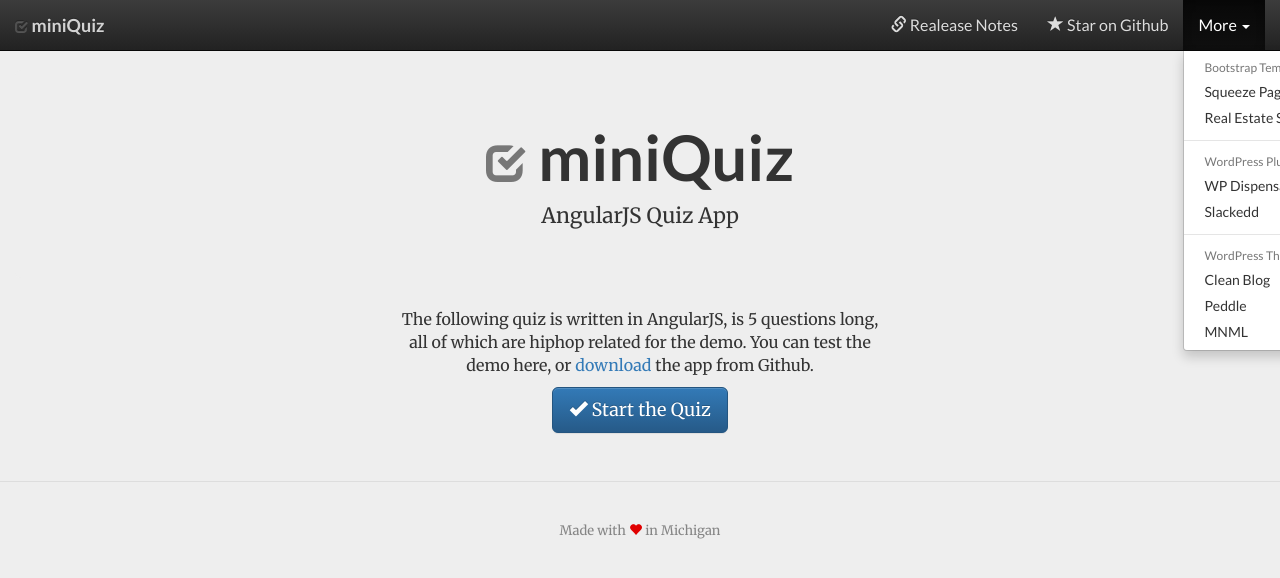
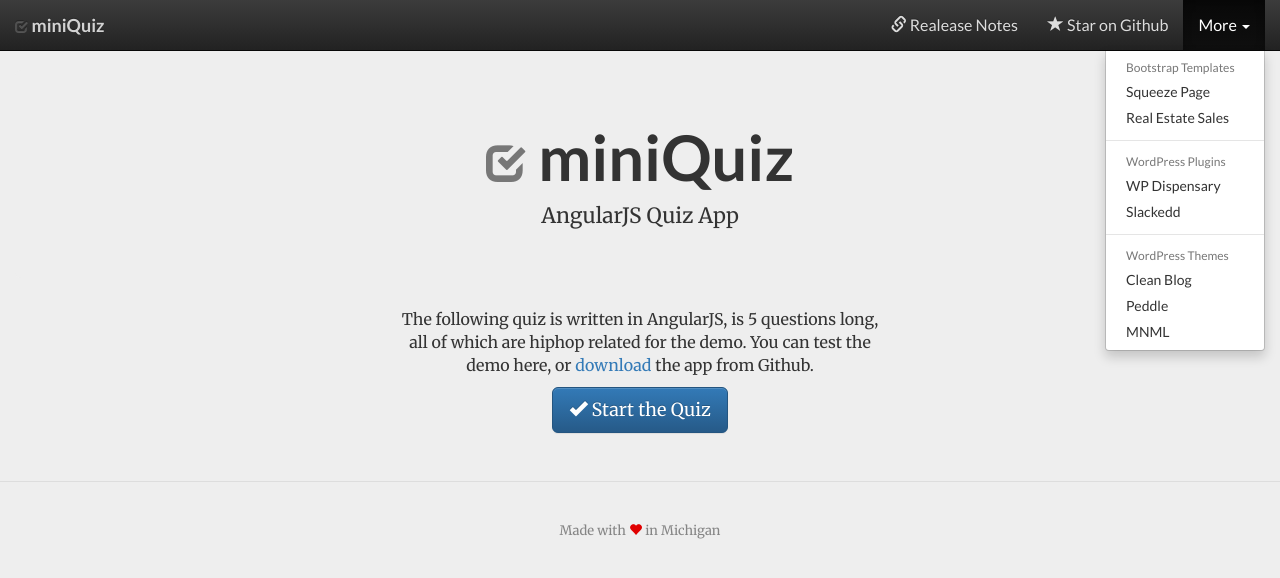
Before and after one commit to deviodigital/miniQuiz, a plain HTML site: page index.html in a window 1280 px wide. Both pictures are taken after a click on the button "More". Drawn offline with nearby package versions, Linux system fonts and the light colour scheme.

Commit message:
small CSS update

```diff
--- a/css/style.css
+++ b/css/style.css
@@ -159,6 +159,11 @@ ul#options li {
     margin: 0 auto;
 }
 
+.dropdown-menu {
+	left:auto;
+	right: 0;
+}
+
 /**
  * Footer
  */
```
